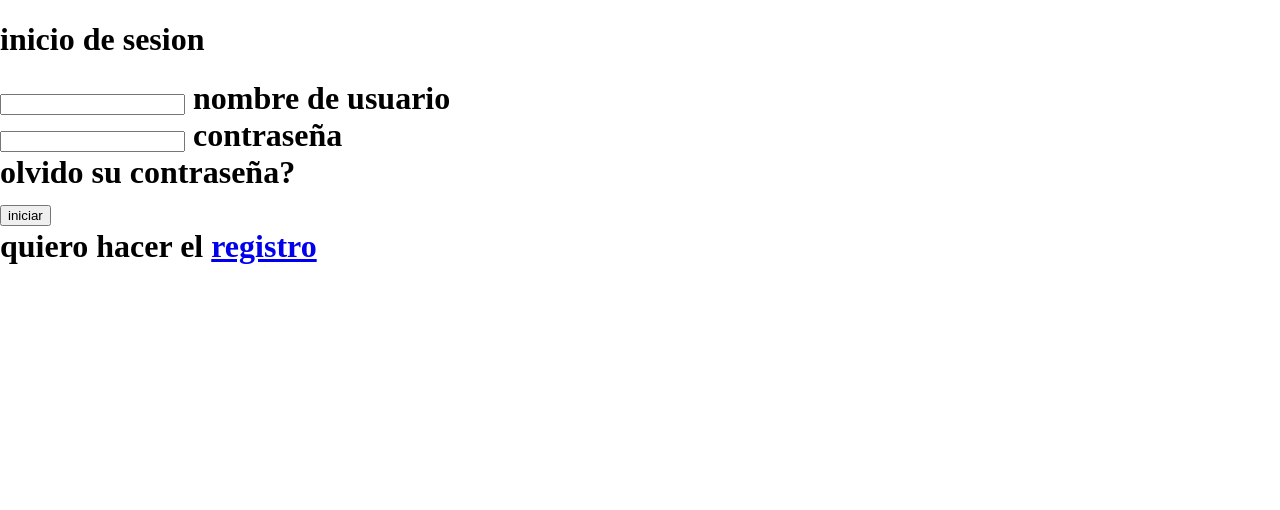
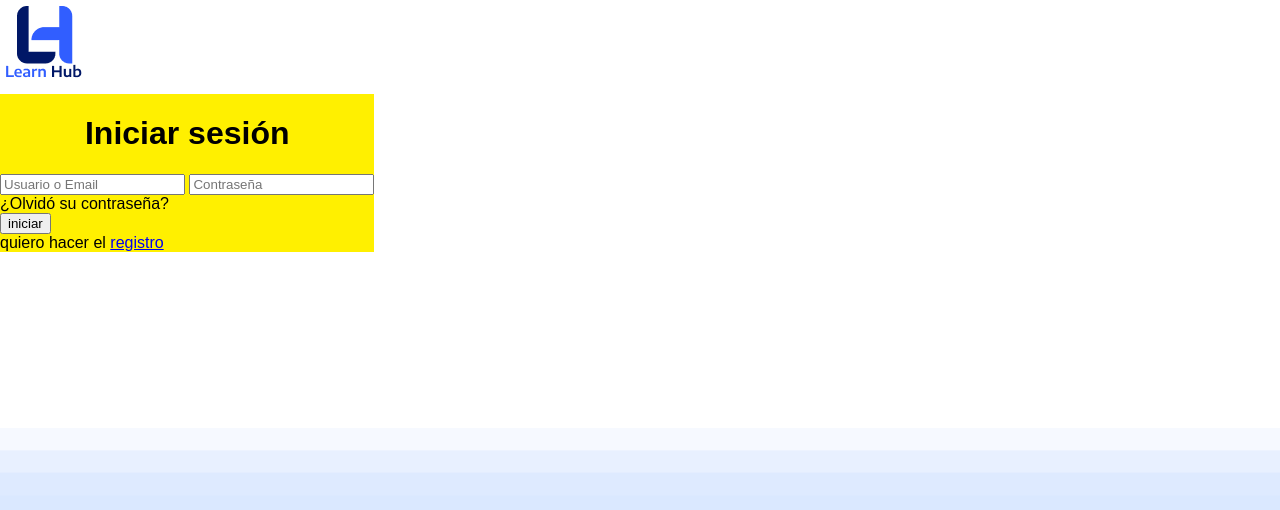
Before and after one commit to FeliCres7/LearnHub, a website: page inicio.html in a window 1280 px wide. Drawn offline with Linux system fonts and the light colour scheme; a web font is replaced by a local one.

Commit message:
agregue inicio de sesion(no terminado)

```diff
--- a/inicio.html
+++ b/inicio.html
@@ -1,5 +1,6 @@
 <!DOCTYPE html>
 <html lang="en">
+
 <head>
     <meta charset="UTF-8">
     <meta http-equiv="X-UA-Compatible" content="IE=edge">
@@ -7,24 +8,21 @@
     <title>Document</title>
     <link rel="stylesheet" href="styler.css">
 </head>
+<img src="Images html/LogoLH.png" alt="">
+
 <body>
-    <div class="FORMULARIO">
-        <H1>inicio de sesion<h1>
+    <div class="formulario">
+        <h1>Iniciar sesión</h1>
         <form method="post">
-        <div class="username">
-            <input type="text" required>
-            <label> nombre de usuario</label>
-        <div>
-        <div class="contraseña">
-        <input type="password">
-        <label>contraseña</label>
-        </div>
-        <div class="recordar">olvido su contraseña?<div>
-        <input type="submit" value="iniciar">
-        <div = "registrarse">
-            quiero hacer el <a href="a">registro</a>
-
+            <input type="text" required placeholder="Usuario o Email">
+            <input type="password" placeholder="Contraseña">
+            <div class="recordar">¿Olvidó su contraseña?<div>
+                    <input type="submit" value="iniciar">
         </form>
     </div>
+    <div class="registrarse">
+        quiero hacer el <a href="a">registro</a>
+    </div>
 </body>
+
 </html>
--- a/styler.css
+++ b/styler.css
@@ -1,7 +1,24 @@
+@import url('https://fonts.googleapis.com/css2?family=Encode+Sans+Semi+Expanded:wght@100;200;300;400;500;600;700;800;900&display=swap');
+
+
 body{
-    margin: 0px;
-    padding: 0px;
-    background-image: image(fondo inicio de Sesion)
-font-family:;
-height:;
+background-image: url('Images html/fondo\ inicio\ de\ Sesion.png');
+background-size: cover;
+margin: 0;
+padding: 0;
+background-repeat: no repeat;
+background-position:center center;
+height:100vh;
+font-family: "Encode Sans Semi Expanded", sans-serif;
 }
+.formulario{
+    display: flex;
+    align-items: center;
+    flex-direction: column;
+    background-color: #FFF000;
+    width: fit-content;
+}
+.formulario p{
+    font-size: 15px;
+
+}
```
Also changed, not shown: Images html/LOGO LH.png (deleted).
